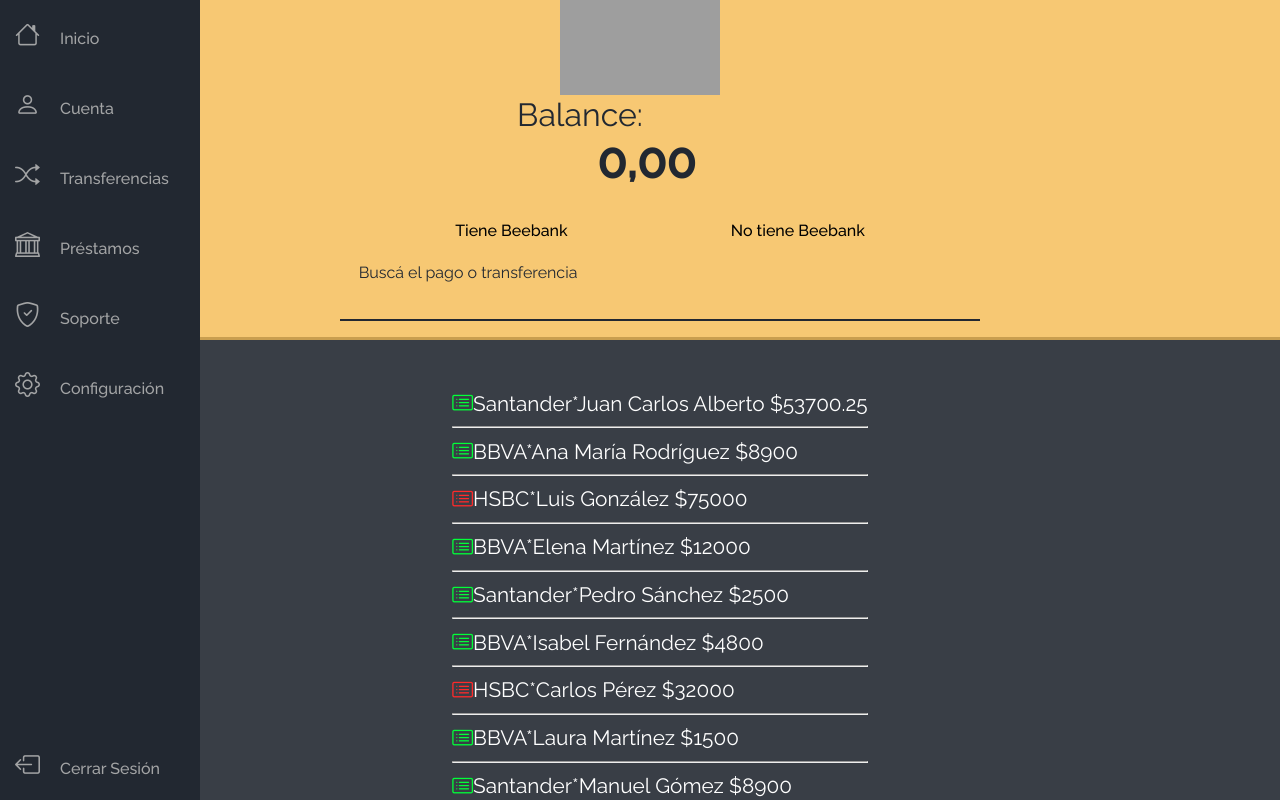
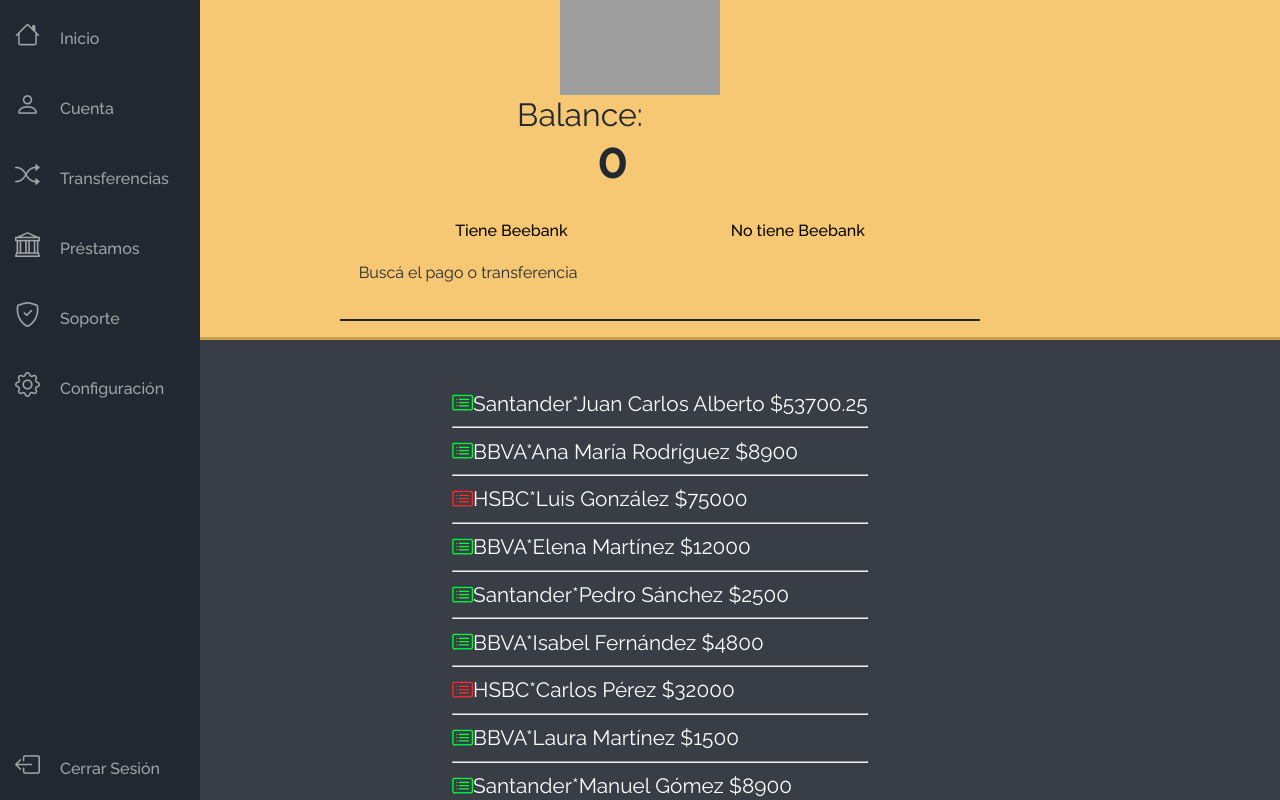
Before and after one commit to ahaefeli/BeeBank-ITBA, a Next.js app in the folder next/beebank-on-next/: page /transferencias in a window 1280 px wide. Shown: the top 800 px of the page. Built offline with nearby package versions, Linux system fonts and the light colour scheme; grey boxes are pictures that could not be loaded.

Commit message:
añadiendo dinamismo v4
Se quito los decimales del tranferencias

```diff
--- a/next/beebank-on-next/src/app/transferencias/transfersContent.jsx
+++ b/next/beebank-on-next/src/app/transferencias/transfersContent.jsx
@@ -31,7 +31,7 @@
 					<div className={styleTransfers.balance}>
 						<ul className={styleTransfers.balanceUl}>
 							<li className={styleTransfers.balanceText}>Balance:</li>
-							<li className={`${styleTransfers.balanceAmount} number-format`}>{BalanceEconomico},<span className="subText">00</span></li>
+							<li className={`${styleTransfers.balanceAmount} number-format`}>{BalanceEconomico}</li>
 						</ul>
 					</div>
 					<ul className={styleTransfers.transferContactSearch}>
```
